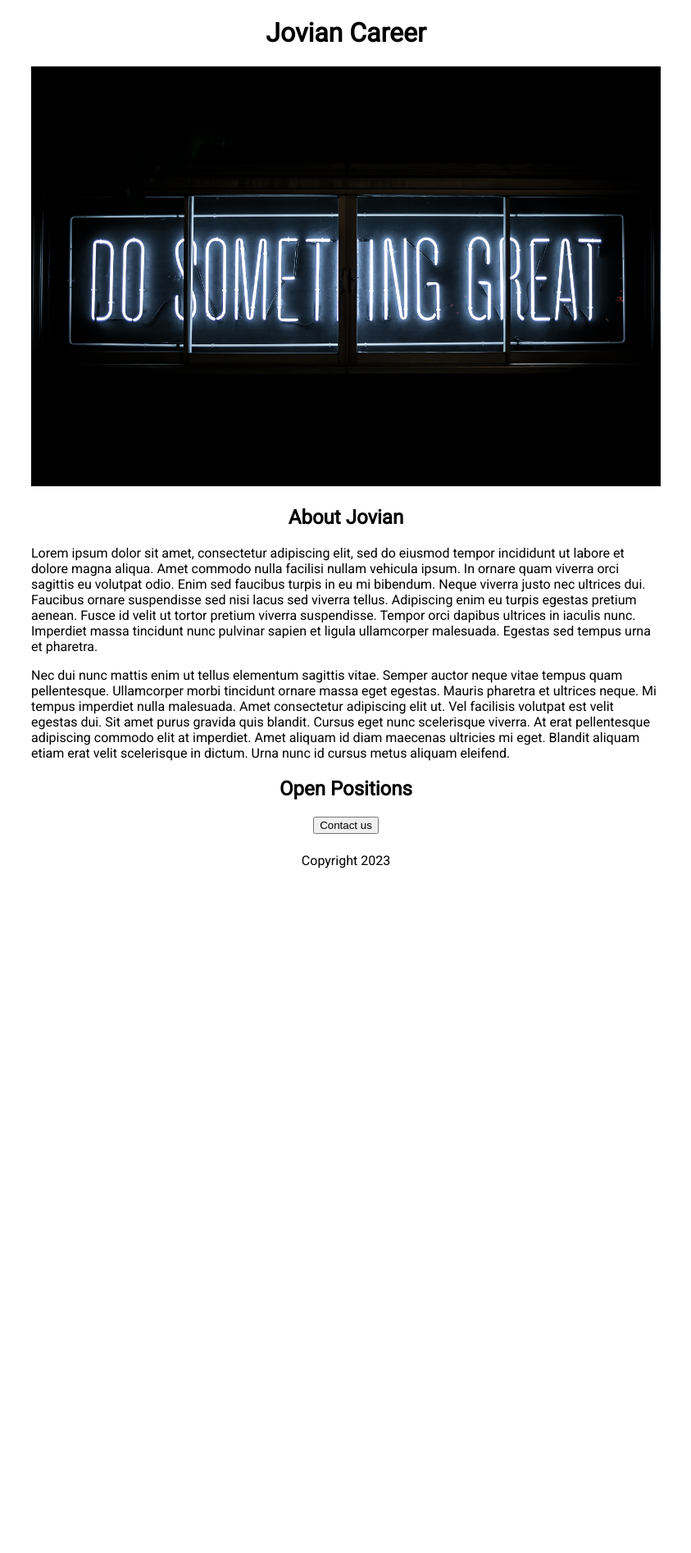
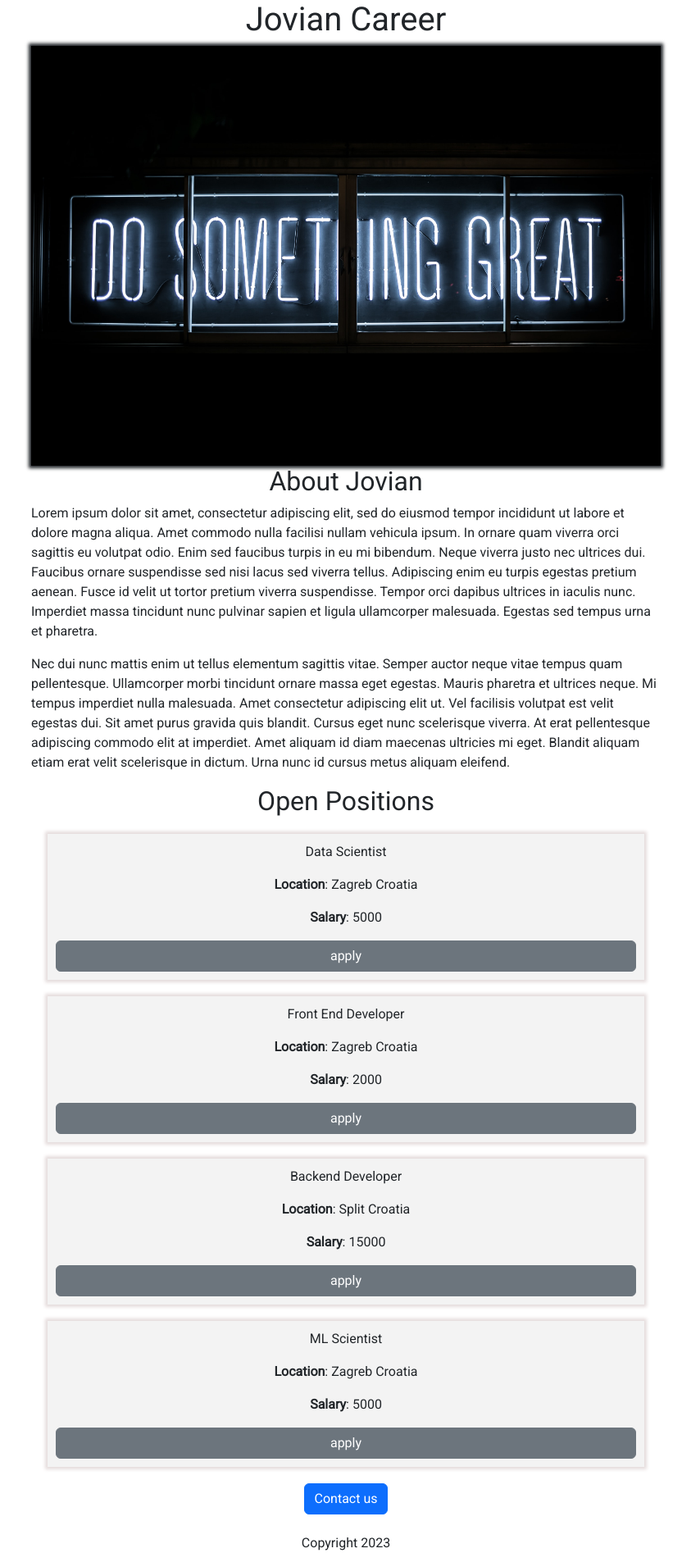
Before and after one commit to Tomo188/pythonbackend, a Flask app: page / in a window 1280 px wide. Shown: the whole page at 82% size, without its empty margins (218-1061 px from the left). Before the commit the page ends 1059 px from the top, so only its background shows below. Run offline with Flask 2, Linux system fonts and the light colour scheme.

Commit message:
add data

```diff
--- a/main.py
+++ b/main.py
@@ -1,11 +1,32 @@
-from flask import Flask,render_template
+from flask import Flask, render_template
 
+jobs = [{
+  "id": 1,
+  "job name": "Data Scientist",
+  "location": "Zagreb Croatia",
+  "salary": 5000
+}, {
+  "id": 2,
+  "job name": "Front End Developer",
+  "location": "Zagreb Croatia",
+  "salary": 2000
+}, {
+  "id": 3,
+  "job name": "Backend Developer",
+  "location": "Split Croatia",
+  "salary": 15000
+}, {
+  "id": 4,
+  "job name": "ML Scientist",
+  "location": "Zagreb Croatia",
+  "salary": 5000
+}]
 app = Flask(__name__)
 
 
 @app.route("/")
 def helloWorld():
-  return render_template("home.html")
+  return render_template("home.html", jobs=jobs)
 
 
 if __name__ == "__main__":
--- a/static/styles.css
+++ b/static/styles.css
@@ -2,12 +2,22 @@
 body{
   font-family: 'Roboto', sans-serif;
   margin:0 20%;
+
+
+
 }
+
 h1,h2{
   text-align:center;
+
+
+}
+button:{
+  box-shadow:0px 0px 4px 3px;
 }
 img{
   max-width:100%;
+  box-shadow:0px 0px 4px 3px ;
 }
 footer{
   width:100%;
@@ -19,3 +29,15 @@
   display:flex;
   justify-content:center;
 }
+.job-card{
+  background-color:rgba(100,100,100,0.08);
+   display:flex;
+  flex-direction:column;
+  padding:10px;
+  margin:20px;
+  box-shadow:0px 0px 4px 3px #e5dcdc;
+}
+.job-card p{
+  text-align:center;
+  display:inline-block;
+}
--- a/templates/home.html
+++ b/templates/home.html
@@ -4,6 +4,7 @@
     <meta charset="UTF-8">
     <meta http-equiv="X-UA-Compatible" content="IE=edge">
     <meta name="viewport" content="width=device-width, initial-scale=1.0">
+      <link href="https://cdn.jsdelivr.net/npm/bootstrap@5.3.0-alpha1/dist/css/bootstrap.min.css" rel="stylesheet" integrity="sha384-GLhlTQ8iRABdZLl6O3oVMWSktQOp6b7In1Zl3/Jr59b6EGGoI1aFkw7cmDA6j6gD" crossorigin="anonymous">
     <link rel="stylesheet" type="text/css" href="{{
   url_for('static', filename='styles.css')
 }}" />
@@ -21,9 +22,11 @@
    Nec dui nunc mattis enim ut tellus elementum sagittis vitae. Semper auctor neque vitae tempus quam pellentesque. Ullamcorper morbi tincidunt ornare massa eget egestas. Mauris pharetra et ultrices neque. Mi tempus imperdiet nulla malesuada. Amet consectetur adipiscing elit ut. Vel facilisis volutpat est velit egestas dui. Sit amet purus gravida quis blandit. Cursus eget nunc scelerisque viverra. At erat pellentesque adipiscing commodo elit at imperdiet. Amet aliquam id diam maecenas ultricies mi eget. Blandit aliquam etiam erat velit scelerisque in dictum. Urna nunc id cursus metus aliquam eleifend.
  </p>
   <h2>Open Positions</h2>
+   {% include 'jobs_cards.html'%}
   <div class="contact_us">
-    <button>Contact us</button>
+    <a class="btn btn-primary" href="https://getbootstrap.com/">Contact us</a>
   </div>
   <footer>Copyright 2023</footer>
+  <script src="https://cdn.jsdelivr.net/npm/bootstrap@5.3.0-alpha1/dist/js/bootstrap.bundle.min.js" integrity="sha384-w76AqPfDkMBDXo30jS1Sgez6pr3x5MlQ1ZAGC+nuZB+EYdgRZgiwxhTBTkF7CXvN" crossorigin="anonymous"></script>
 </body>
 </html>
--- /dev/null
+++ b/templates/jobs_cards.html
@@ -0,0 +1,10 @@
+{% for i in jobs %}
+  <div class="job-card">
+   <p>
+    {{ i["job name"] }}
+   </p>
+    <p><Strong>Location</Strong>: {{i["location"]}}</p>
+    <p><strong>Salary</strong>: {{i["salary"]}}</p>
+    <button class="btn btn-secondary">apply</button>
+  </div>
+{% endfor %}
```
